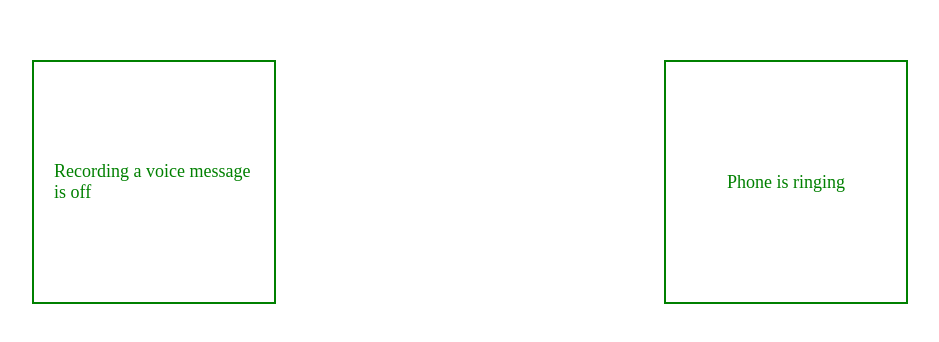
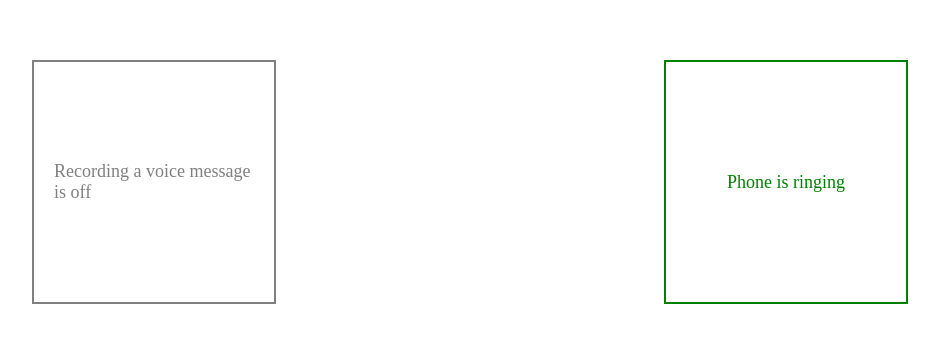
Before and after one commit to IlyaAgarishev/event-bus, a React (Create React App) app: page / in a window 1280 px wide. Shown: the part 226-568 px from the top of the page, without its empty margins (170-1109 px from the left). Built offline with nearby package versions, Linux system fonts and the light colour scheme.

Commit message:
layout added

```diff
--- a/src/RecordingVoiceMessage/index.tsx
+++ b/src/RecordingVoiceMessage/index.tsx
@@ -13,7 +13,13 @@ const RecordingVoiceMessage = (props?: any) => {
   console.log("RecordingVoiceMessage is rendered");
 
   return (
-    <div className="recording-voice-message">
+    <div
+      className="recording-voice-message"
+      style={{
+        color: recordingVoiceMessage ? "green" : "grey",
+        border: recordingVoiceMessage ? "2px solid green" : "2px solid grey",
+      }}
+    >
       Recording a voice message is {recordingVoiceMessage ? "on" : "off"}
     </div>
   );
```
